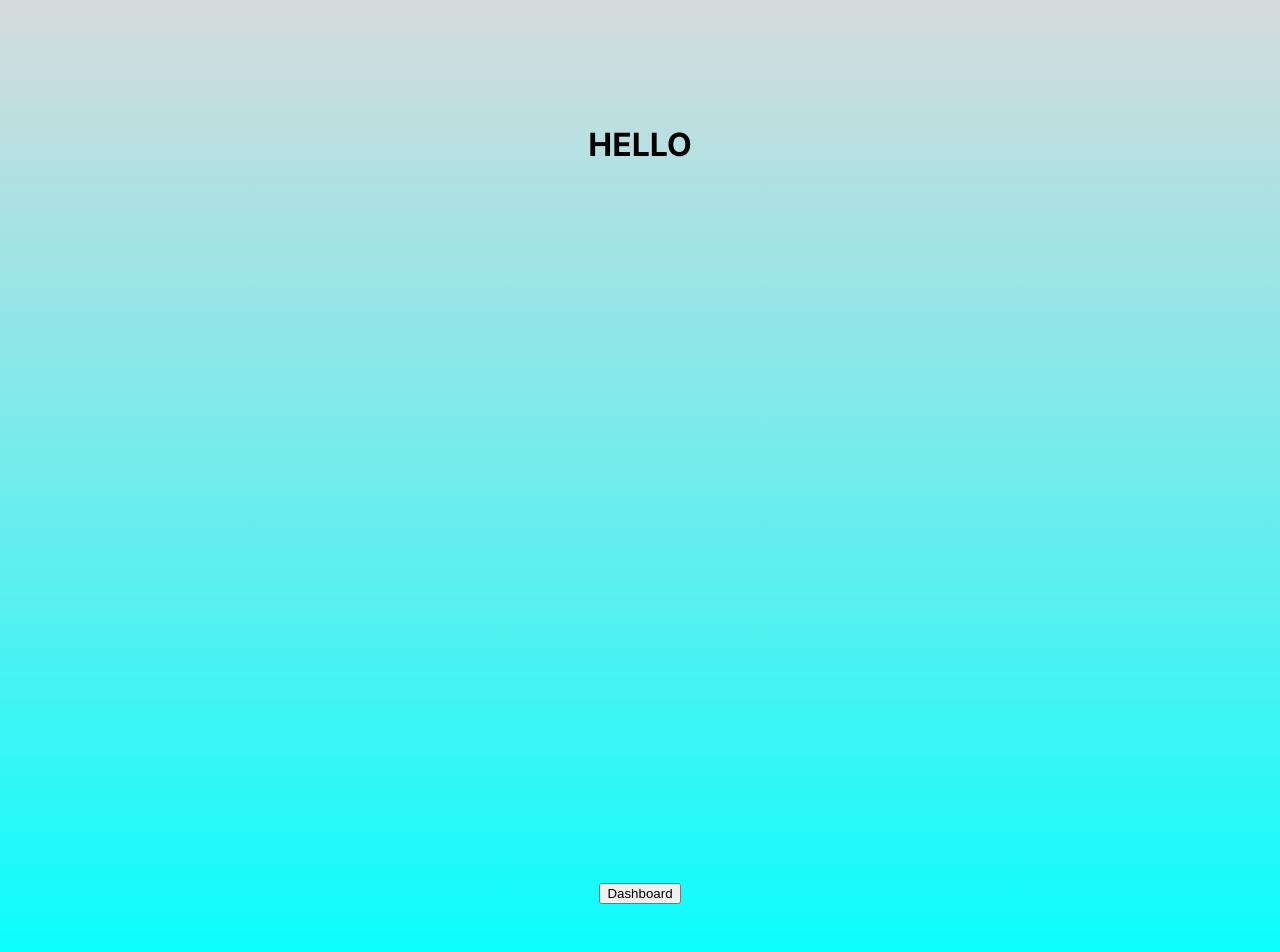
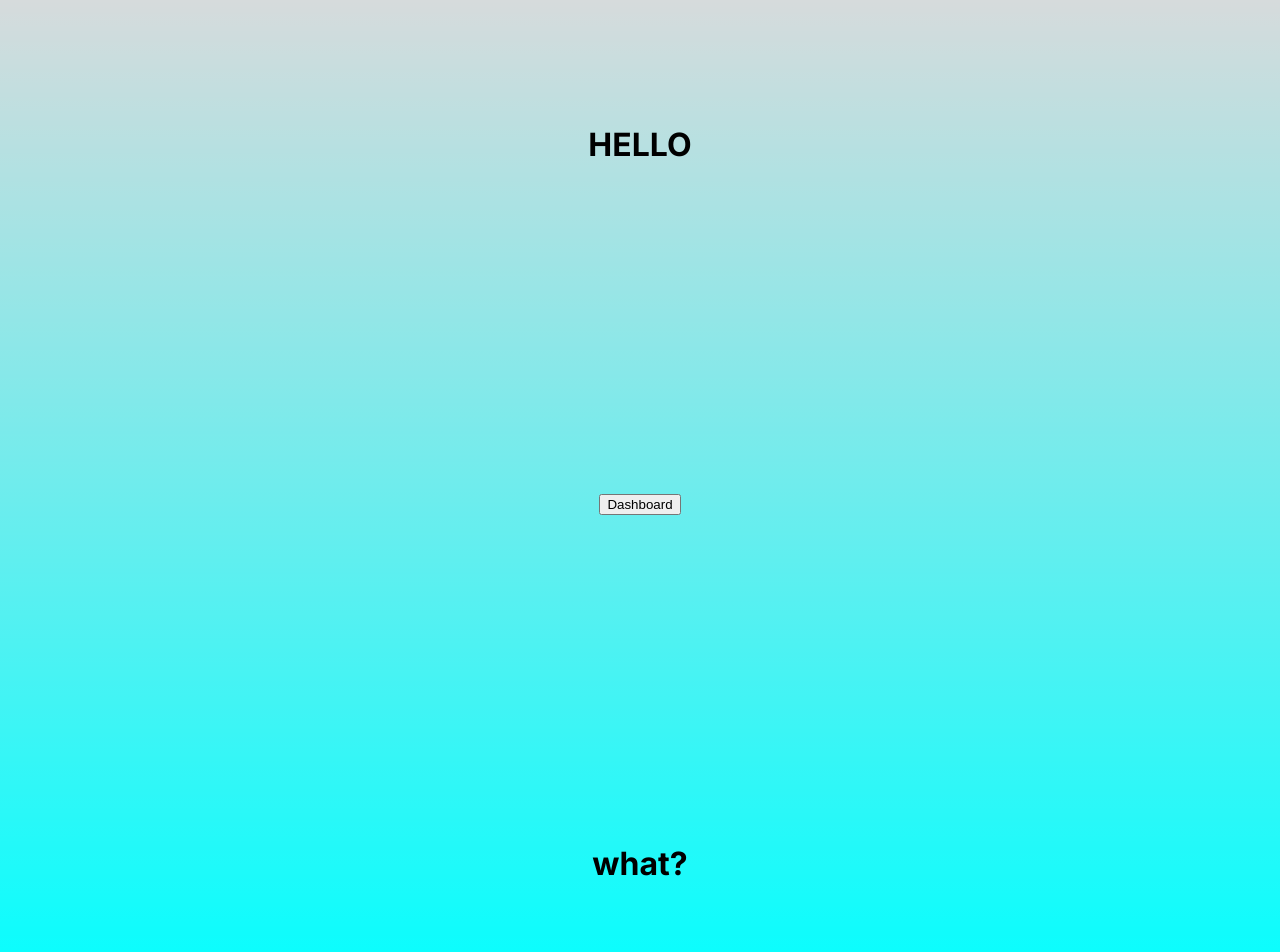
Before and after one commit to xxdavexx23/xxdavexx23.github.io, a Next.js app: page / in a window 1280 px wide. Shown: the top 952 px of the page. Built offline with nearby package versions, Linux system fonts and the light colour scheme.

Commit message:
Navigation

```diff
--- a/src/app/page.tsx
+++ b/src/app/page.tsx
@@ -9,7 +9,8 @@ export default function Home() {
       <h1> HELLO </h1>
       <button type="button" onClick={() => router.push('/Next')}>
       Dashboard
-    </button>
+      </button>
+      <h1>what?</h1>
     </main>
   )
 
```
